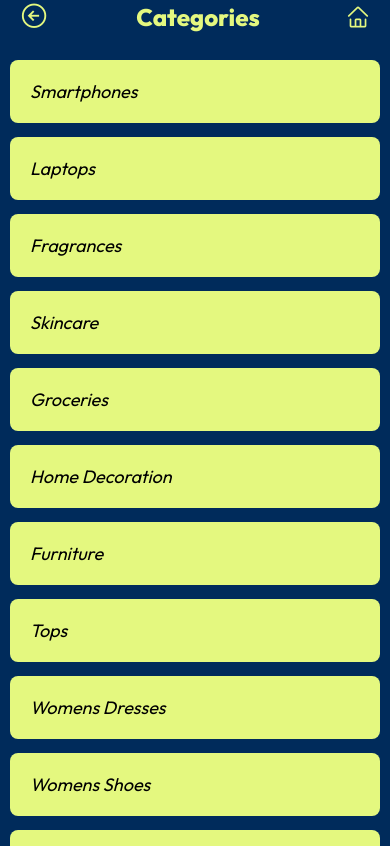
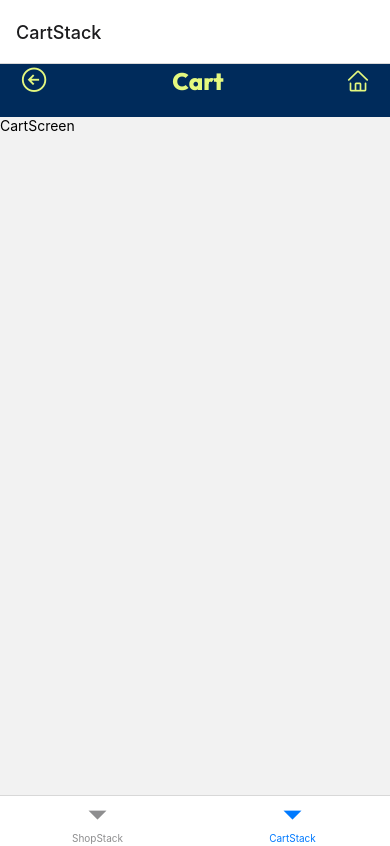
Before and after one commit to eshark9312/Ecommerce-ReactNative, a React Native app: screen /CartStack in a window 390 px wide. Shown: the top 846 px of the page. Built offline with nearby package versions, Linux system fonts and the light colour scheme.

Commit message:
Created TabNavigator

```diff
--- a/App.jsx
+++ b/App.jsx
@@ -1,9 +1,8 @@
-import Constants from 'expo-constants';
 import { colors } from './src/global/colors';
 import { useFonts } from 'expo-font';
 import { myFonts } from './src/global/myFonts';
-import { ActivityIndicator, StatusBar, View } from 'react-native';
-import Navigator from './src/navigation/Navigator';
+import { ActivityIndicator, StatusBar } from 'react-native';
+import TabNavigator from './src/navigation/TabNavigator';
 
 export default function App() {
   const [fontsLoaded] = useFonts(myFonts)
@@ -14,19 +13,8 @@ export default function App() {
 
   return (
     <>
-      <StatusBar Style='auto' backgroundColor={colors.darkBlue} />
-      {/*  <View style={styles.container}> */}
-      <Navigator />
-      {/* </View> */}
+      <StatusBar Style='light' backgroundColor={colors.darkBlue} />
+      <TabNavigator />
     </>
   );
 }
-
-/*
-const styles = StyleSheet.create({
-  container: {
-    flex: 1,
-    marginTop: Constants.statusBarHeight,
-  }
-});
- */
--- a/src/components/Header/Header.jsx
+++ b/src/components/Header/Header.jsx
@@ -1,7 +1,9 @@
 import { StyleSheet, Text, View, TouchableOpacity } from 'react-native'
 import { colors } from '../../global/colors'
 import { Ionicons, AntDesign } from '@expo/vector-icons';
-import Constants from 'expo-constants'
+import Constants from 'expo-constants';
+
+
 
 
 const Header = ({ title, navigation }) => {
@@ -30,7 +32,7 @@ const styles = StyleSheet.create({
     backgroundColor: colors.darkBlue,
     paddingBottom: 20,
     paddingHorizontal: 20,
-    paddingTop: Constants.statusBarHeight,
+    //paddingTop: Constants.statusBarHeight,
   },
   headerText: {
     fontFamily: 'Outfit-ExtraBold',
@@ -40,6 +42,6 @@ const styles = StyleSheet.create({
     textAlign: 'center',
   },
   headerIcon: {
-    justifyContent: 'flex-start',
+    //justifyContent: 'flex-start',
   }
 })
--- a/src/navigation/CartNavigator.jsx
+++ b/src/navigation/CartNavigator.jsx
@@ -1,7 +1,7 @@
 import { createNativeStackNavigator } from '@react-navigation/native-stack';
 
-import CategoriesScreen from '../screens/CategoriesScreen';
 import Header from '../components/Header/Header'
+import CartScreen from '../screens/CartScreen';
 
 
 const Stack = createNativeStackNavigator();
@@ -10,7 +10,7 @@ const CartNavigator = () => {
 
   return (
     <Stack.Navigator
-      initialRouteName='Categories'
+      initialRouteName='Cart'
       screenOptions={
         ({ navigation, route }) => ({
           header: () => <Header title={route.name} navigation={navigation} />,
@@ -18,8 +18,8 @@ const CartNavigator = () => {
       }
     >
       <Stack.Screen
-        name='Categories'
-        component={CategoriesScreen}
+        name='Cart'
+        component={CartScreen}
         options={{ title: 'Title ' }}
       />
 
--- a/src/navigation/Navigator.jsx
+++ /dev/null
@@ -1,49 +0,0 @@
-import { createNativeStackNavigator } from '@react-navigation/native-stack';
-import { NavigationContainer } from '@react-navigation/native';
-
-import CategoriesScreen from '../screens/CategoriesScreen';
-import ProductDetailScreen from '../screens/ProductDetailScreen';
-import ProductsByCategoryScreen from '../screens/ProductsByCategoryScreen';
-import Header from '../components/Header/Header'
-
-
-// ToDo:
-//! Que en la  initialRouteName no se muestren los iconos de navegación
-//! Que en el title del Header, se muestre el nombre de la categoría o producto
-
-const Stack = createNativeStackNavigator();
-
-const Navigation = () => {
-
-  return (
-    <NavigationContainer>
-      <Stack.Navigator
-        initialRouteName='Categories'
-        screenOptions={
-          ({ navigation, route }) => ({
-            header: () => <Header title={route.name} navigation={navigation} />,
-          })
-        }
-      >
-        <Stack.Screen
-          name='Categories'
-          component={CategoriesScreen}
-          options={{ title: 'Title ' }}
-        />
-        <Stack.Screen
-          name='ProductsByCategory'
-          component={ProductsByCategoryScreen}
-          options={({ route }) => ({ title: route.params?.category || 'Title ' })}
-        />
-        <Stack.Screen
-          name='ProductDetails'
-          component={ProductDetailScreen}
-          options={{ title: 'Title ' }}
-        />
-
-      </Stack.Navigator>
-    </NavigationContainer>
-  );
-}
-
-export default Navigation;
--- /dev/null
+++ b/src/navigation/ShopNavigator.jsx
@@ -0,0 +1,46 @@
+import { createNativeStackNavigator } from '@react-navigation/native-stack';
+
+import CategoriesScreen from '../screens/CategoriesScreen';
+import ProductDetailScreen from '../screens/ProductDetailScreen';
+import ProductsByCategoryScreen from '../screens/ProductsByCategoryScreen';
+import Header from '../components/Header/Header'
+
+
+// ToDo:
+//! Que en la  initialRouteName no se muestren los iconos de navegación
+//! Que en el title del Header, se muestre el nombre de la categoría o producto
+
+const Stack = createNativeStackNavigator();
+
+const ShopNavigation = () => {
+
+  return (
+    <Stack.Navigator
+      initialRouteName='Categories'
+      screenOptions={
+        ({ navigation, route }) => ({
+          header: () => <Header title={route.name} navigation={navigation} />,
+        })
+      }
+    >
+      <Stack.Screen
+        name='Categories'
+        component={CategoriesScreen}
+        options={{ title: 'Title ' }}
+      />
+      <Stack.Screen
+        name='ProductsByCategory'
+        component={ProductsByCategoryScreen}
+        options={({ route }) => ({ title: route.params?.category || 'Title ' })}
+      />
+      <Stack.Screen
+        name='ProductDetails'
+        component={ProductDetailScreen}
+        options={{ title: 'Title ' }}
+      />
+
+    </Stack.Navigator>
+  );
+}
+
+export default ShopNavigation;
--- /dev/null
+++ b/src/navigation/TabNavigator.jsx
@@ -0,0 +1,19 @@
+import { NavigationContainer } from "@react-navigation/native";
+import { createBottomTabNavigator } from "@react-navigation/bottom-tabs";
+
+import ShopNavigator from './ShopNavigator';
+import CartNavigator from './CartNavigator';
+
+const Tab = createBottomTabNavigator();
+
+const TabNavigator = () => {
+  return (
+    <NavigationContainer>
+      <Tab.Navigator>
+        <Tab.Screen name="ShopStack" component={ShopNavigator} />
+        <Tab.Screen name="CartStack" component={CartNavigator} />
+      </Tab.Navigator>
+    </NavigationContainer>
+  )
+}
+export default TabNavigator;
--- /dev/null
+++ b/src/screens/CartScreen.jsx
@@ -0,0 +1,13 @@
+import { StyleSheet, Text, View } from 'react-native'
+
+const CartScreen = () => {
+  return (
+    <View>
+      <Text>CartScreen</Text>
+    </View>
+  )
+}
+
+export default CartScreen
+
+const styles = StyleSheet.create({})
```
